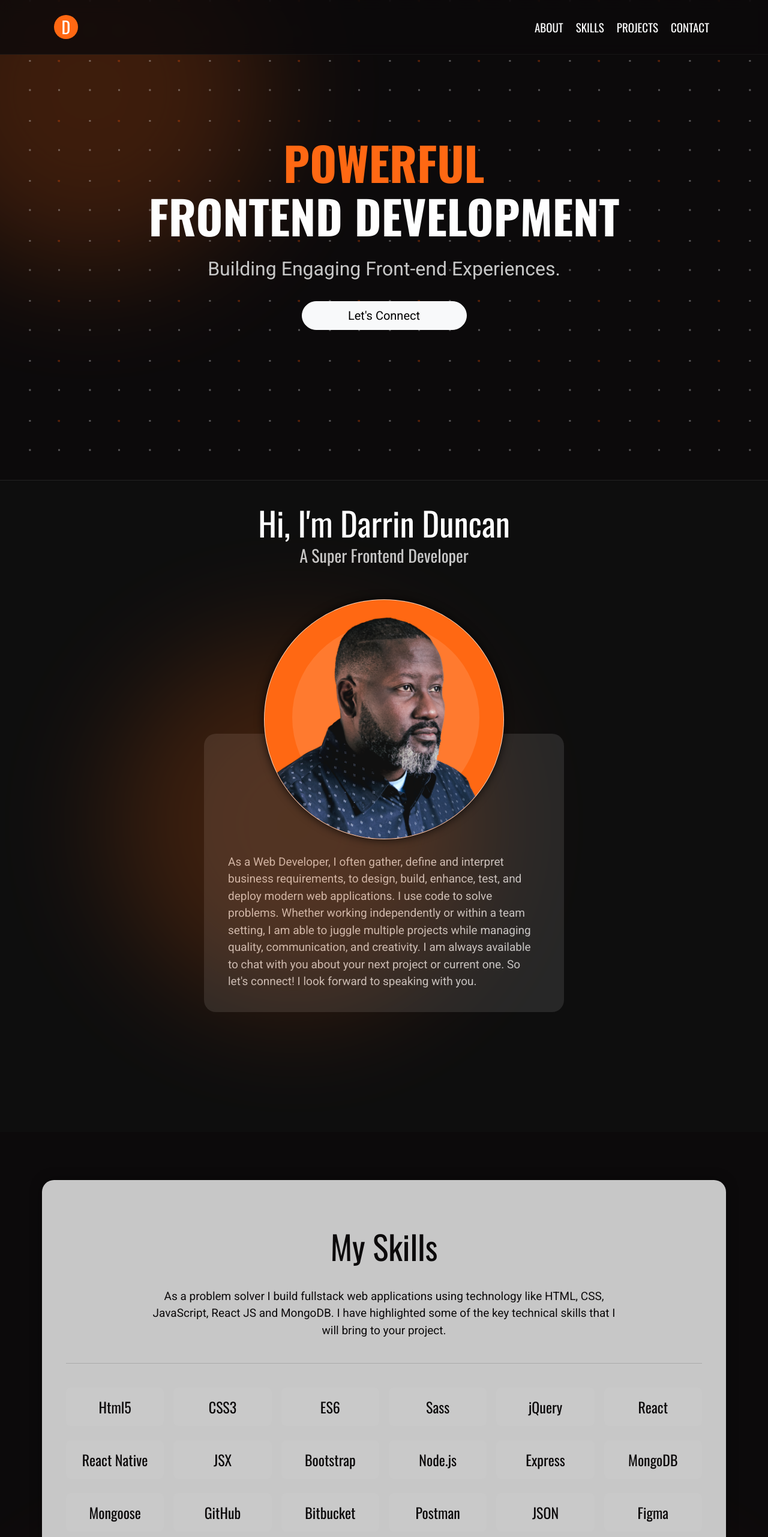
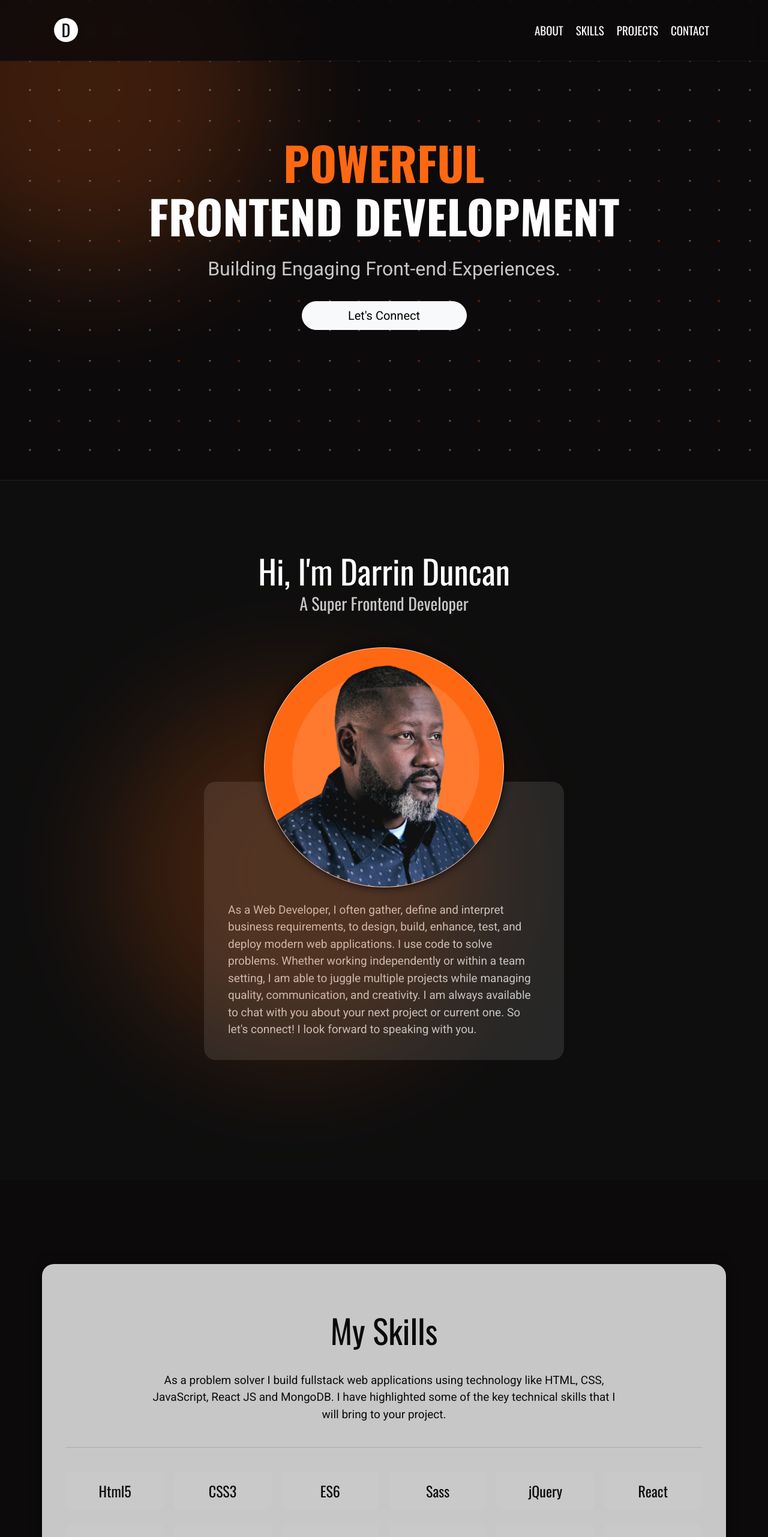
Before and after one commit to leviduncan/dd-portfolio-08, a React (Create React App) app: page / in a window 1280 px wide. Shown: the top 2562 px of the page at 60% size. Built offline with nearby package versions, Linux system fonts and the light colour scheme; the HTML template or start-up script is replaced by a standard one.

Commit message:
Navigation: fix

```diff
--- a/public/index.html
+++ b/public/index.html
@@ -18,6 +18,8 @@
   <body>
     <noscript>You need to enable JavaScript to run this app.</noscript>
     <div id="root"></div>
-<script src="https://cdn.jsdelivr.net/npm/bootstrap@5.3.1/dist/js/bootstrap.bundle.min.js"></script>
+    <script src="https://cdn.jsdelivr.net/npm/@popperjs/core@2.11.8/dist/umd/popper.min.js" integrity="sha384-I7E8VVD/ismYTF4hNIPjVp/Zjvgyol6VFvRkX/vR+Vc4jQkC+hVqc2pM8ODewa9r" crossorigin="anonymous"></script>
+    <!-- <script src="https://cdn.jsdelivr.net/npm/jquery@3.5.1/dist/jquery.slim.min.js"></script> -->
+    <script src="https://cdn.jsdelivr.net/npm/bootstrap@5.3.1/dist/js/bootstrap.min.js" integrity="sha384-Rx+T1VzGupg4BHQYs2gCW9It+akI2MM/mndMCy36UVfodzcJcF0GGLxZIzObiEfa" crossorigin="anonymous"></script>
   </body>
 </html>
--- a/src/App.css
+++ b/src/App.css
@@ -62,8 +62,9 @@ html body .navbar {
   border-bottom: solid 1px rgba(39, 39, 39, 0.4196078431);
 }
 html body .navbar .navbar-brand .logo {
+  background: var(--dd-white);
+  color: var(--dd-black);
   align-items: center;
-  background: var(--dd-main);
   border-radius: 50%;
   display: flex;
   font-family: Oswald, sans-serif;
@@ -72,11 +73,10 @@ html body .navbar .navbar-brand .logo {
   justify-content: center;
   padding: 5px;
   width: 40px;
-  color: var(--dd-white);
 }
 html body .navbar .navbar-brand .logo:hover {
-  background: var(--dd-white);
-  color: var(--dd-black);
+  background: var(--dd-main);
+  color: var(--dd-white);
 }
 html body .navbar .navbar-toggler,
 html body .navbar .navbar-toggler:focus {
@@ -168,6 +168,7 @@ html body #homepage #about {
   background: var(--dd-gray);
   border-top: solid 1px #222;
   overflow: hidden;
+  padding-top: 80px;
 }
 html body #homepage #about .about {
   display: flex;
@@ -272,7 +273,7 @@ html body #homepage #skills {
   background: var(--dd-black);
   overflow: hidden;
   position: relative;
-  padding: 80px 0;
+  padding: 140px 0;
   width: 100vw;
 }
 @media (max-width: 767px) {
--- a/src/App.js
+++ b/src/App.js
@@ -1,16 +1,13 @@
-import { BrowserRouter as Router, Routes, Route } from 'react-router-dom'
 import './App.css';
 import Navbar from './components/navigation/Navbar';
 import Homepage from './pages/Homepage';
 
 function App() {
   return (
-    <Router>
+    <>
       <Navbar />
-      <Routes>
-        <Route exact path='/' element={<Homepage />} />
-      </Routes>
-    </Router>
+      <Homepage />
+    </>
   );
 }
 
--- a/src/App.scss
+++ b/src/App.scss
@@ -74,8 +74,9 @@ html {
 
                 .navbar-brand {
                     .logo {
+                        background: var(--dd-white);
+                        color: var(--dd-black);
                         align-items: center;
-                        background: var(--dd-main);
                         border-radius: 50%;
                         display: flex;
                         font-family: Oswald, sans-serif;
@@ -84,11 +85,10 @@ html {
                         justify-content: center;
                         padding: 5px;
                         width: 40px;
-                        color: var(--dd-white);
 
                         &:hover {
-                            background: var(--dd-white);
-                            color: var(--dd-black);
+                            background: var(--dd-main);
+                            color: var(--dd-white);
                         }
                     }
 
@@ -208,6 +208,7 @@ html {
                     background: var(--dd-gray);
                     border-top: solid 1px #222;
                     overflow: hidden;
+                    padding-top: 80px;
 
                     .about {
                         display: flex;
@@ -328,7 +329,7 @@ html {
                     background: var(--dd-black);
                     overflow: hidden;
                     position: relative;
-                    padding: 80px 0;
+                    padding: 140px 0;
                     width: 100vw;
 
                     @media (max-width: 767px) {
--- a/src/components/hero/Hero.jsx
+++ b/src/components/hero/Hero.jsx
@@ -1,5 +1,4 @@
 import React from 'react'
-import { Link } from 'react-router-dom'
 
 function Hero() {
     return (
@@ -15,7 +14,7 @@ function Hero() {
                     </h4>
                 </div>
                 <div>
-                    <Link to="#contact" className="btn btn-light btn-lg col-12 col-md-6 col-lg-3 my-4">Let's Connect</Link>
+                    <a href="#contact" className="btn btn-light btn-lg col-12 col-md-6 col-lg-3 my-4">Let's Connect</a>
                 </div>
             </div>
         </section>
--- a/src/components/navigation/Navbar.jsx
+++ b/src/components/navigation/Navbar.jsx
@@ -1,24 +1,24 @@
 import React from 'react'
 import { FaHamburger } from 'react-icons/fa'
-import { Link } from 'react-router-dom'
 
 function Navbar() {
     return (
         <>
-            <nav className="navbar navbar-expand-lg navbar-light fixed-top">
-                <div className="container">
-                    <a className="navbar-brand" href="/"><div className="logo">D</div></a>
-                    <button className="navbar-toggler" type="button" data-toggle="collapse" data-target="#navbarSupportedContent" aria-controls="navbarSupportedContent" aria-expanded="false" aria-label="Toggle navigation">
-                        <FaHamburger />
+            <nav class="navbar navbar-expand-lg fixed-top">
+                <div class="container">
+                <a className="navbar-brand" href="/"><div className="logo">D</div></a>
+                    <button class="navbar-toggler" type="button" data-bs-toggle="collapse" data-bs-target="#navbarText" aria-controls="navbarText" aria-expanded="false" aria-label="Toggle navigation">
+                    <FaHamburger className="p3" />
                     </button>
-
-                    <div className="collapse navbar-collapse justify-content-end" id="navbarSupportedContent">
+                    <div class="collapse navbar-collapse justify-content-end" id="navbarText">
+                        <span class="navbar-text">
                         <ul className="navbar-nav d-flex align-items-center justify-content-between">
-                            <li className="nav-item"><Link className="nav-link" to="#about">About</Link></li>
-                            <li className="nav-item"><Link className="nav-link" to="#skills">Skills</Link></li>
-                            <li className="nav-item"><Link className="nav-link" to="#projects">Projects</Link></li>
-                            <li className="nav-item"><Link className="nav-link" to="#contact">Contact</Link></li>
+                            <li className="nav-item"><a className="nav-link" href="#about">About</a></li>
+                            <li className="nav-item"><a className="nav-link" href="#skills">Skills</a></li>
+                            <li className="nav-item"><a className="nav-link" href="#projects">Projects</a></li>
+                            <li className="nav-item"><a className="nav-link" href="#contact">Contact</a></li>
                         </ul>
+                        </span>
                     </div>
                 </div>
             </nav>
--- a/src/components/projects/ProjectCard.jsx
+++ b/src/components/projects/ProjectCard.jsx
@@ -1,5 +1,5 @@
 import React from 'react'
-import { Link } from 'react-router-dom'
+import { a } from 'react-router-dom'
 
 function ProjectCard(props) {
     const { img, title, desc, demo, git, dir } = props
@@ -10,8 +10,8 @@ function ProjectCard(props) {
                 <h4>{title}</h4>
                 <p>{desc}</p>
                 <div>
-                    <Link to={demo} >View Demo</Link>
-                    <Link to={git} >Git</Link>
+                    <a href={demo} >View Demo</a>
+                    <a href={git} >Git</a>
                 </div>
             </div>
             <div className="project-content-image  col-12 col-md-5">
--- a/src/components/projects/Projects.jsx
+++ b/src/components/projects/Projects.jsx
@@ -1,5 +1,4 @@
 import React from 'react'
-import { Link } from 'react-router-dom'
 import ProjectCard from './ProjectCard'
 
 
```
Also changed, not shown: 1 other file (tests, documents, lock files or other folders).
